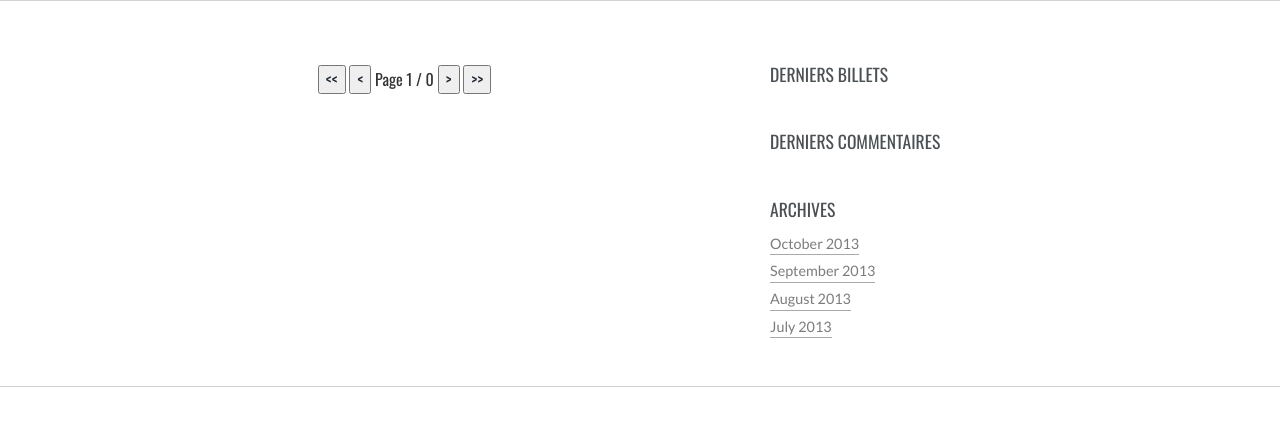
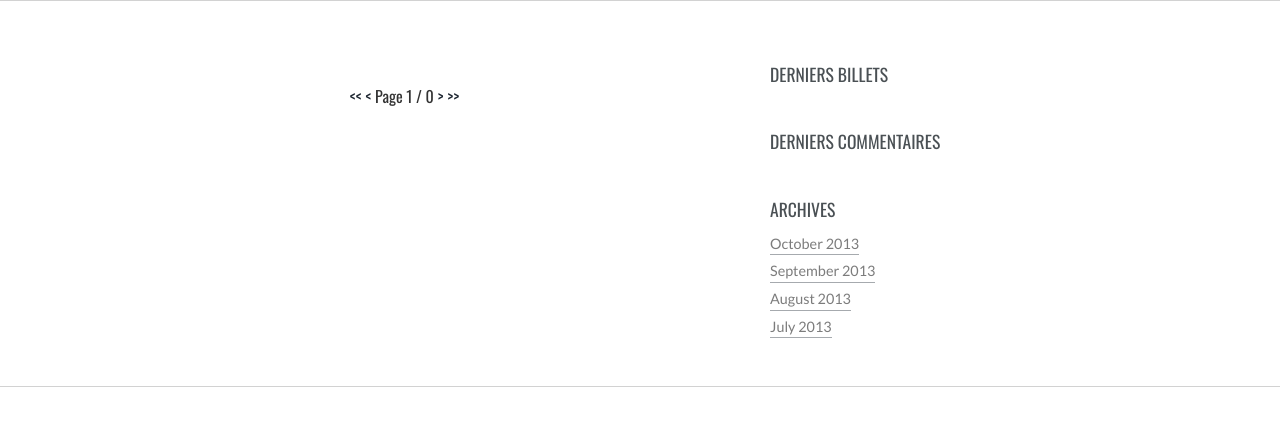
Before and after one commit to MarCarp/DWJ-Projet-8, a PHP site: page /index.php in a window 1280 px wide. Shown: the part 169-596 px from the top of the page. Run offline with PHP 8.4, Linux system fonts and the light colour scheme; data that the repository does not hold is empty; some libraries are stand-ins or nearby versions.

Commit message:
Modifié namespaces

```diff
--- a/Controler/Admin.php
+++ b/Controler/Admin.php
@@ -79,7 +79,7 @@ class Admin
 		{
 			if($passHash != null)
 			{
-				if(password_verify($userPassword, $passHash[0]))
+				if(password_verify($userPassword, $passHash["ADMIN_PASS"]))
 				{
 					$_SESSION['admin'] = $userPseudo;
 					header('Location: index.php');
--- a/Controler/Controler.php
+++ b/Controler/Controler.php
@@ -2,6 +2,8 @@
 require_once 'Model/Post.php';
 require_once 'Model/Comment.php';
 require_once 'Vue/Vue.php';
+
+use \Projet8\Model;
 
 class Controler
 {
@@ -9,8 +11,8 @@ class Controler
 
 	public function __construct()
 	{
-		$this->_postMng = new \Projet8\Model\Post();
-		$this->_comMng = new \Projet8\Model\Comment();
+		$this->_postMng = new Model\Post();
+		$this->_comMng = new Model\Comment();
 	}
 	//APPELLE LA VUE PAR DÉFAUT : ACCUEIL
 	public function home($page=0)
--- a/Vue/template.php
+++ b/Vue/template.php
@@ -31,7 +31,7 @@
 			});
 		</script>
 		<script src="https://cloud.tinymce.com/stable/tinymce.min.js"></script>
-		<script>tinymce.init({ selector:'textarea' });</script>
+		<script>tinymce.init({ selector:'.tinymce' });</script>
 		<!---->
 </head>
 <body>
--- a/Vue/vueCreate.php
+++ b/Vue/vueCreate.php
@@ -14,7 +14,7 @@ $this->title = 'testCreate';
 			  		 </p>
 			  		<h2></h2>
 					<img src="Content/Images/Default.jpg" alt=""/>
-					<textarea></textarea>
+					<textarea class="tinymce"></textarea>
 			  	</form>
 			  </div>
 			</div>
--- a/Vue/vueHome.php
+++ b/Vue/vueHome.php
@@ -31,11 +31,11 @@ extract($pages);
 					 </div>
 					 <?php endforeach; ?>
 					 <div id="pagination">
-					 	<a href="?page=0"><button> << </button></a>
-					 	<a href="?page=<?= $pPrec ?>"><button> < </button></a>
+					 	<a class="pagination" href="?page=0"> << </a>
+					 	<a class="pagination" href="?page=<?= $pPrec ?>"> < </a>
 					 	<span>Page <?= $pActu . ' / ' . ($pTotal+1) ?></span>
-					 	<a href="?page=<?= $pSuiv ?>"><button> > </button></a>
-					 	<a href="?page=<?= $pTotal ?>"><button> >> </button></a>
+					 	<a class="pagination" href="?page=<?= $pSuiv ?>"> > </a>
+					 	<a class="pagination" href="?page=<?= $pTotal ?>"> >> </a>
 					 </div>
 				 </div>
 			  </div>
--- a/Vue/vueModify.php
+++ b/Vue/vueModify.php
@@ -13,7 +13,7 @@ $this->title = 'testModify';
 			  		 	<input type="file" name="createImage" /><br />
 			  		 	<input type="submit" value="Envoyer le fichier" />
 			  		 	<img src="Content/Images/Default.jpg" alt=""/>
-			  		 	<textarea><?= $post['content']?></textarea>
+			  		 	<textarea class="tinymce"><?= $post['content']?></textarea>
 			  		 </p>
 			  	</form>
 			  </div>
--- a/index.php
+++ b/index.php
@@ -1,5 +1,5 @@
 <?php
+session_start();
 require_once 'Controler/Routeur.php';
-session_start();
 $routeur = new Routeur();
 $routeur->RouteRequest();
```
